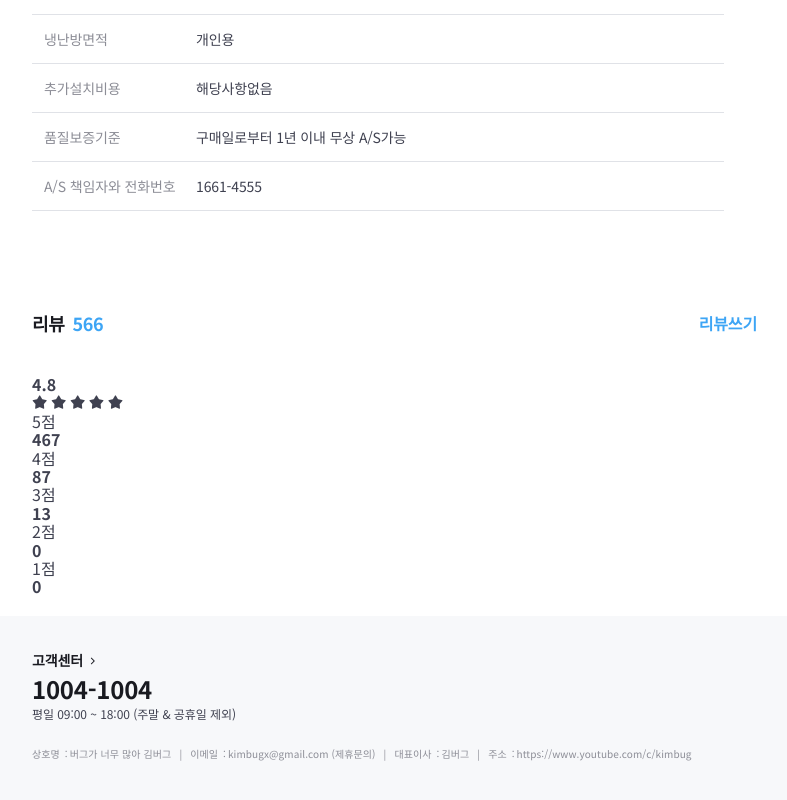
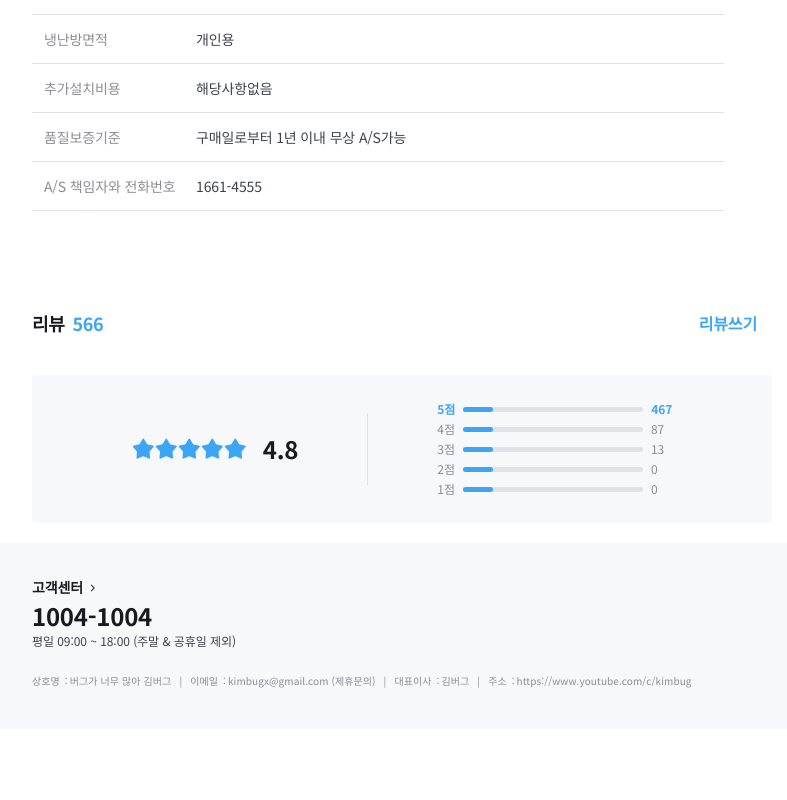
Before and after one commit to Kim-SAMSA/scss_tomorrow_house, a website: page index.html in a window 1280 px wide. Shown: the part 8893-9693 px from the top of the page, without its empty margins (48-835 px from the left). After the commit the page ends 9622 px from the top, so only its background shows below. Drawn offline with nearby package versions, Linux system fonts and the light colour scheme; files that its build step writes are made by us from their sources; files whose address does not match are found by name.

Commit message:
implement review score-board

```diff
--- /dev/null
+++ b/styles/component/_review-scoreboard.scss
@@ -0,0 +1,77 @@
+@use '../constants/colors' as *;
+
+@use '../mixins/flexbox' as *;
+@use '../mixins/positions' as *;
+@use '../mixins/text-style' as *;
+@use '../mixins/star-rating' as *;
+@use '../mixins/responsive' as *;
+
+.review-score-board {
+  @include flexbox;
+  width: 100%;
+  height: 152px;
+  background-color: $background;
+  border-radius: 4px;
+
+  .score-summary,
+  .score-detail {
+    width: 50%;
+  }
+
+  .score-summary {
+    @include flexbox;
+    flex-direction: column;
+    order: 1;
+
+    .average-score {
+      @include text-style(24, $dark);
+      display: block;
+      margin-bottom: 4px;
+    }
+    .star-rating {
+      @include star-rating(20px);
+    }
+  }
+
+  .score-detail {
+    order: 3;
+    text-align: center;
+  }
+
+  &::before {
+    display: block;
+    order: 2;
+    width: 1px;
+    height: 96px;
+    background-color: $border;
+    content: '';
+  }
+
+  @include responsive(T) {
+    height: 148px;
+    padding: 0 72px;
+
+    .score-summary,
+    .score-detail {
+      width: auto;
+    }
+
+    .score-summary {
+      flex-direction: row-reverse;
+
+      .average-score {
+        margin-bottom: 0;
+      }
+
+      .star-rating {
+        font-size: 24px;
+        margin-right: 16px;
+      }
+    }
+
+    &::before {
+      height: 72px;
+      margin: 0 69px;
+    }
+  }
+}
--- /dev/null
+++ b/styles/component/_score-stats.scss
@@ -0,0 +1,73 @@
+@use '../constants/colors' as *;
+
+@use '../mixins/flexbox' as *;
+@use '../mixins/positions' as *;
+@use '../mixins/text-style' as *;
+@use '../mixins/responsive' as *;
+
+.score-stats {
+  &-list {
+    display: inline-block;
+  }
+
+  &-item {
+    @include flexbox(start);
+    @include text-style(12, $secondary);
+
+    margin-bottom: 4px;
+
+    &.is-active {
+      dt,
+      .count {
+        font-weight: 700;
+        color: $blue;
+      }
+    }
+
+    &:last-child {
+      margin-bottom: 0;
+    }
+
+    dt {
+      margin-right: 4px;
+    }
+
+    dd {
+      @include flexbox;
+      .bar-graph {
+        width: 70px;
+        height: 5px;
+        margin-right: 4px;
+        border-radius: 10px;
+        background-color: $border;
+
+        .active-bar {
+          width: 30px;
+          height: 5px;
+          overflow: hidden;
+          border-radius: 10px;
+          background-color: $blue;
+        }
+      }
+
+      .count {
+        font-weight: 400;
+      }
+    }
+  }
+
+  @include responsive(T) {
+    &-item {
+      dt {
+        margin-right: 8px;
+      }
+
+      dd {
+        .bar-graph {
+          width: 180px;
+          margin-right: 8px;
+        }
+      }
+    }
+  }
+}
--- a/styles/main.scss
+++ b/styles/main.scss
@@ -41,6 +41,8 @@
 @use './component/product-section-header';
 @use './component/product-table';
 @use './component/product-spec';
+@use './component/review-scoreboard';
+@use './component/score-stats';
 
 @use './layouts/breakpoint';
 @use './layouts/grids';
```
